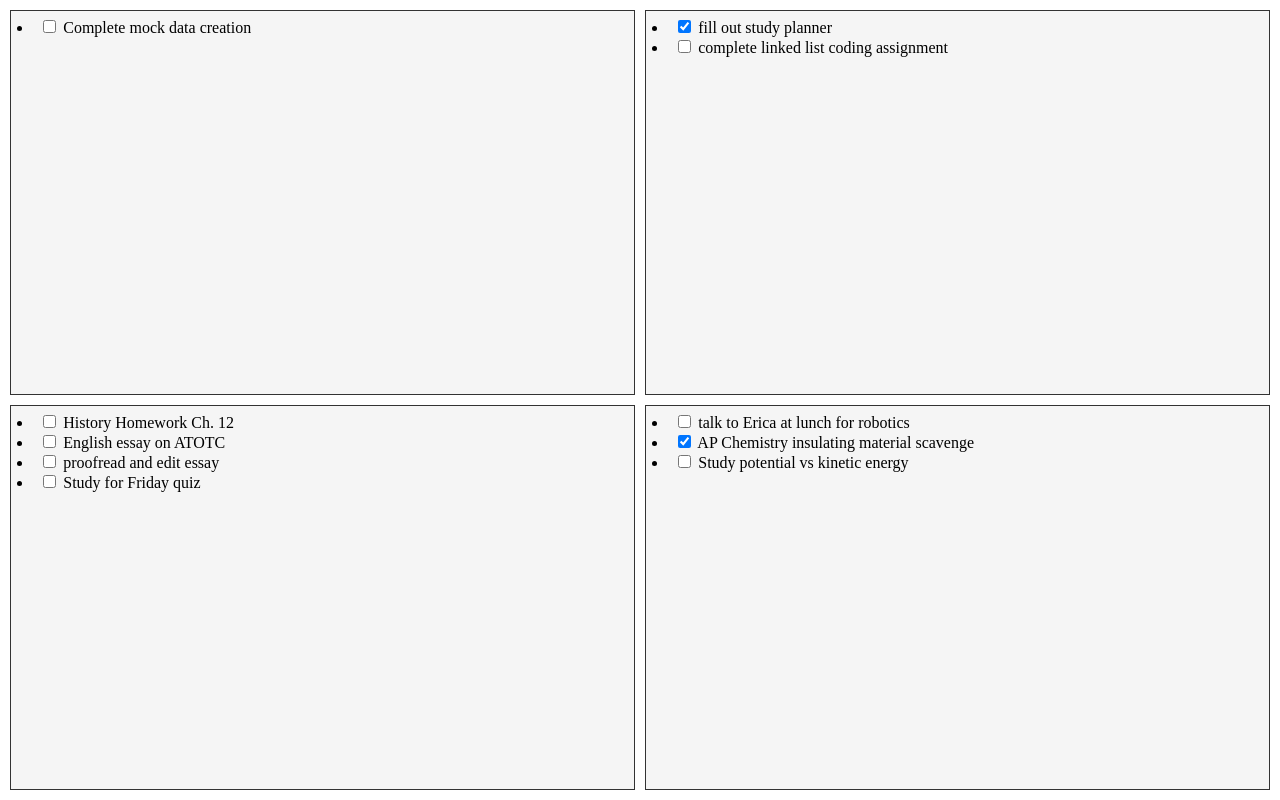
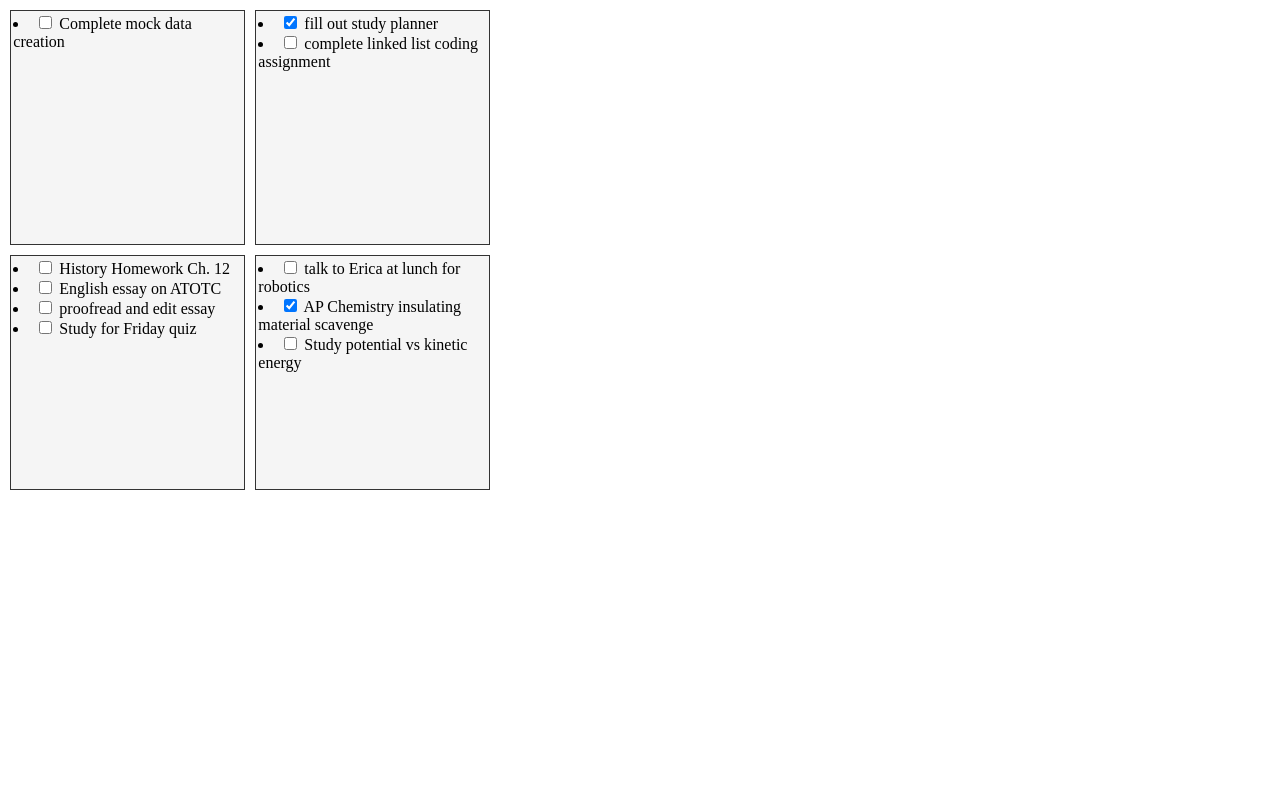
Before and after one commit to GitFitCode/hackathon-todos, an Angular app: page / in a window 1280 px wide. Built offline with nearby package versions, Linux system fonts and the light colour scheme.

Commit message:
grid layout problem fixed. Ready for real styling now

```diff
--- a/src/app/app.component.css
+++ b/src/app/app.component.css
@@ -4,8 +4,6 @@ article {
 }
 
 grid-view {
-  width: 100%;
-  height: 100%;
-  width: 300px;
-  height: 300px;
+  width: 500px;
+  height: 500px;
 }
--- a/src/app/app.component.html
+++ b/src/app/app.component.html
@@ -5,6 +5,7 @@ Angular Structure:
     <grid-card>
       <todo></todo>
     </grid-card>
+    ...
   </grid-view>
 
   //Other views later...
--- a/src/app/grid-view/grid-view.component.css
+++ b/src/app/grid-view/grid-view.component.css
@@ -1,7 +1,17 @@
+/*
+ * :host selector is angular's way to target entire component
+ * default display is inline.
+ * change to block to correctly set size in app.component.css
+ */
+:host {
+  display: block;
+}
+
 section {
-  width: calc(100% - 20px);
-  height: calc(100% - 20px);
+  width: 100%;
+  height: 100%;
   padding: 10px;
+  box-sizing: border-box;
   display: grid;
   grid-template-columns: 1fr 1fr;
   grid-template-rows: 1fr 1fr;
@@ -9,6 +19,7 @@ section {
   row-gap: 10px;
 }
 
+/* This should be moved to grid-card component as :host */
 grid-card {
  height: 100%;
  border: 1px solid #333333;
```
Also changed, not shown: src/app/grid-view/grid-view.component.html (line endings or trailing spaces).
